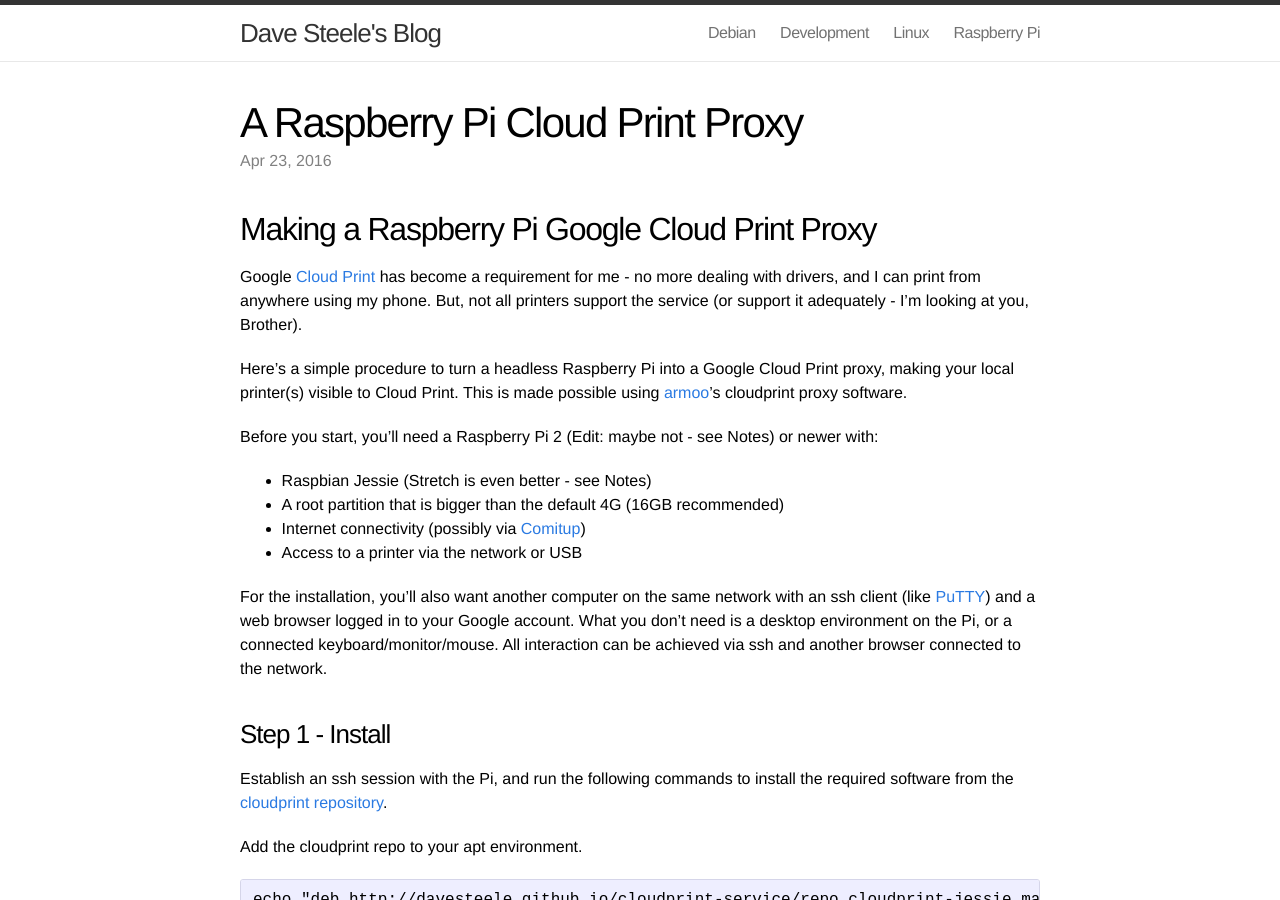
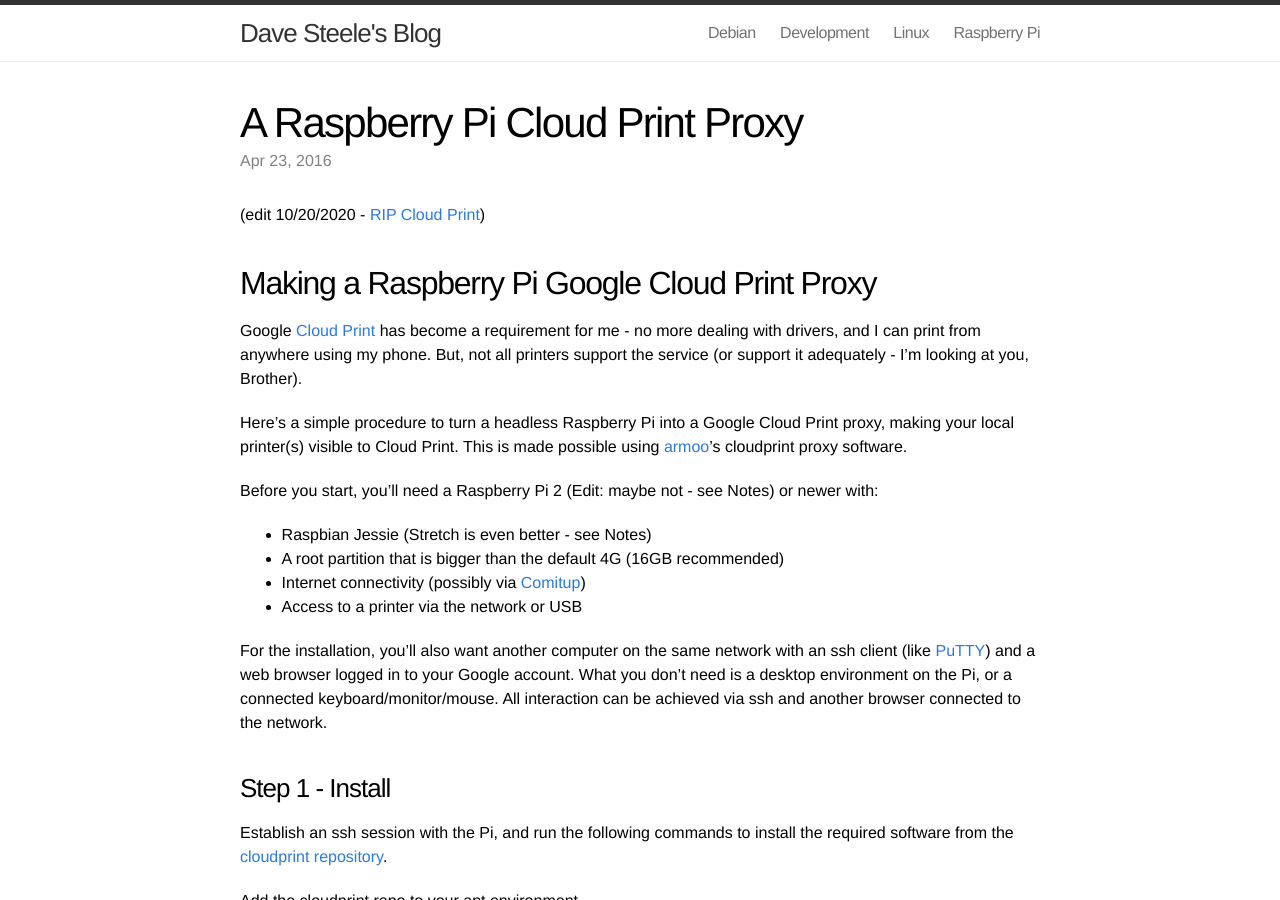
Before and after one commit to davesteele/davesteele.github.io, a Jekyll site: the page built from _posts/2016-04-23-raspberry-pi-cloudprint.markdown, in a window 1280 px wide and 900 px high. Built offline with Jekyll 4.4.1, drawn with Linux system fonts in a browser that asks for light colours; comment, search, counter and statistics services are not loaded.

Commit message:
Mourn the passing of Cloud Print

```diff
--- a/_posts/2016-04-23-raspberry-pi-cloudprint.markdown
+++ b/_posts/2016-04-23-raspberry-pi-cloudprint.markdown
@@ -5,6 +5,9 @@ date:   2016-4-23 12:34:00
 categories: raspberrypi
 excerpt_separator: <!--more-->
 ---
+
+
+(edit 10/20/2020 - [RIP Cloud Print](https://en.wikipedia.org/wiki/Google_Cloud_Print#Planned_discontinuation))
 
 ## Making a Raspberry Pi Google Cloud Print Proxy
 
```
